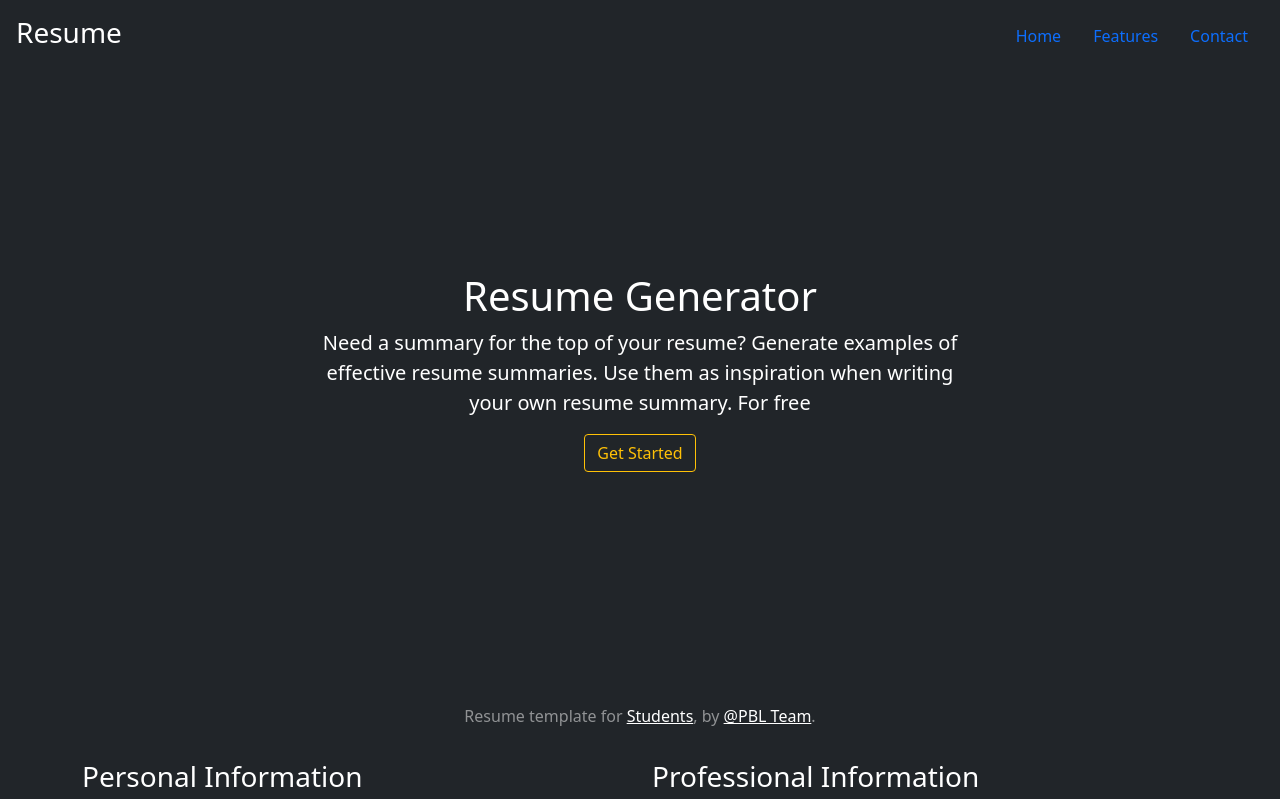
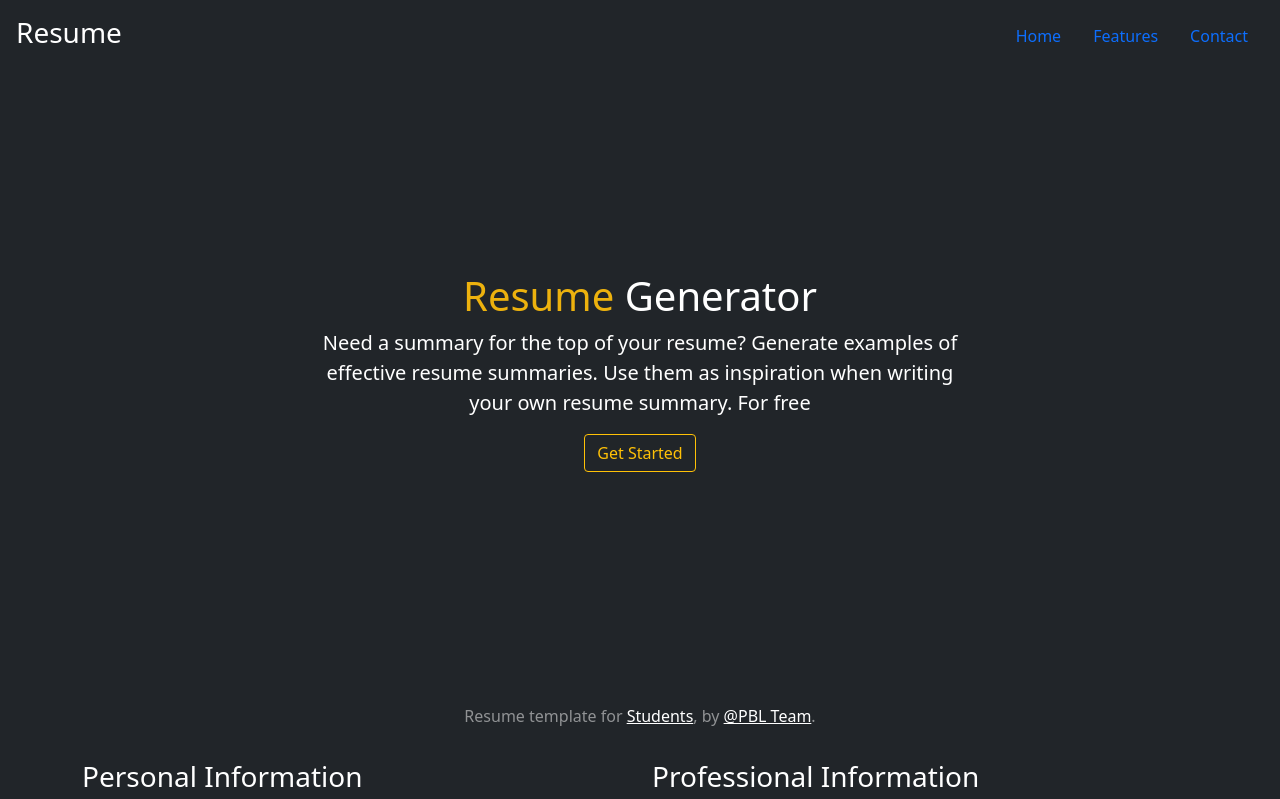
Before and after one commit to ganraj21/Resume_Generator, a plain HTML site: page index.html in a window 1280 px wide. Shown: the top 799 px of the page. Drawn offline with nearby package versions, Linux system fonts and the light colour scheme.

Commit message:
Update index.html
adding span to front page text for changing color

```diff
--- a/index.html
+++ b/index.html
@@ -32,7 +32,7 @@
 
         <main class="text-center main_div0 container-fluid">
           <div class="main_div1 text-center">
-            <h1>Resume Generator</h1>
+            <h1><span>Resume </span>Generator</h1>
             <p class="lead text-justify">
               Need a summary for the top of your resume? Generate examples of
               effective resume summaries. Use them as inspiration when writing
```
